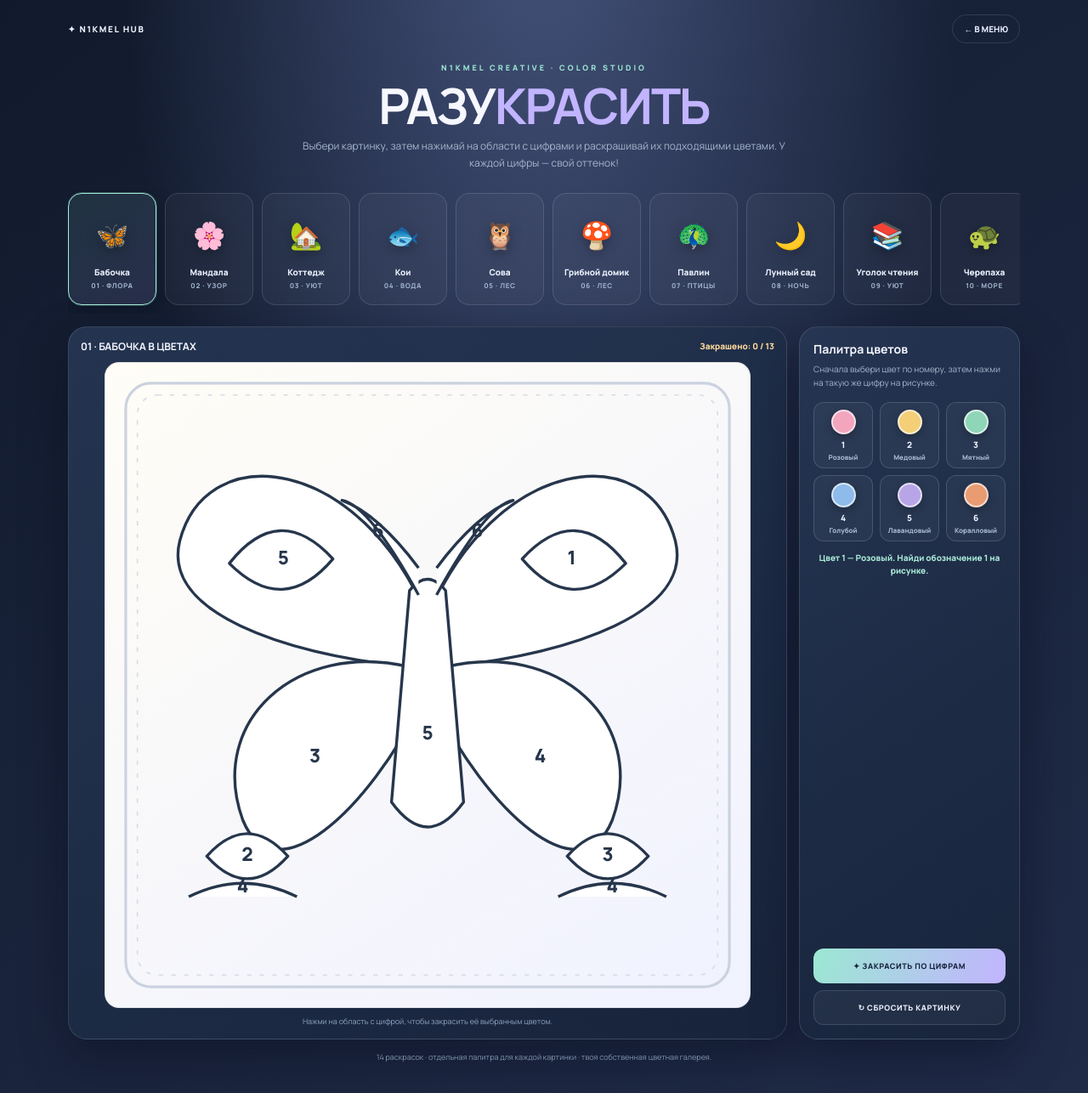
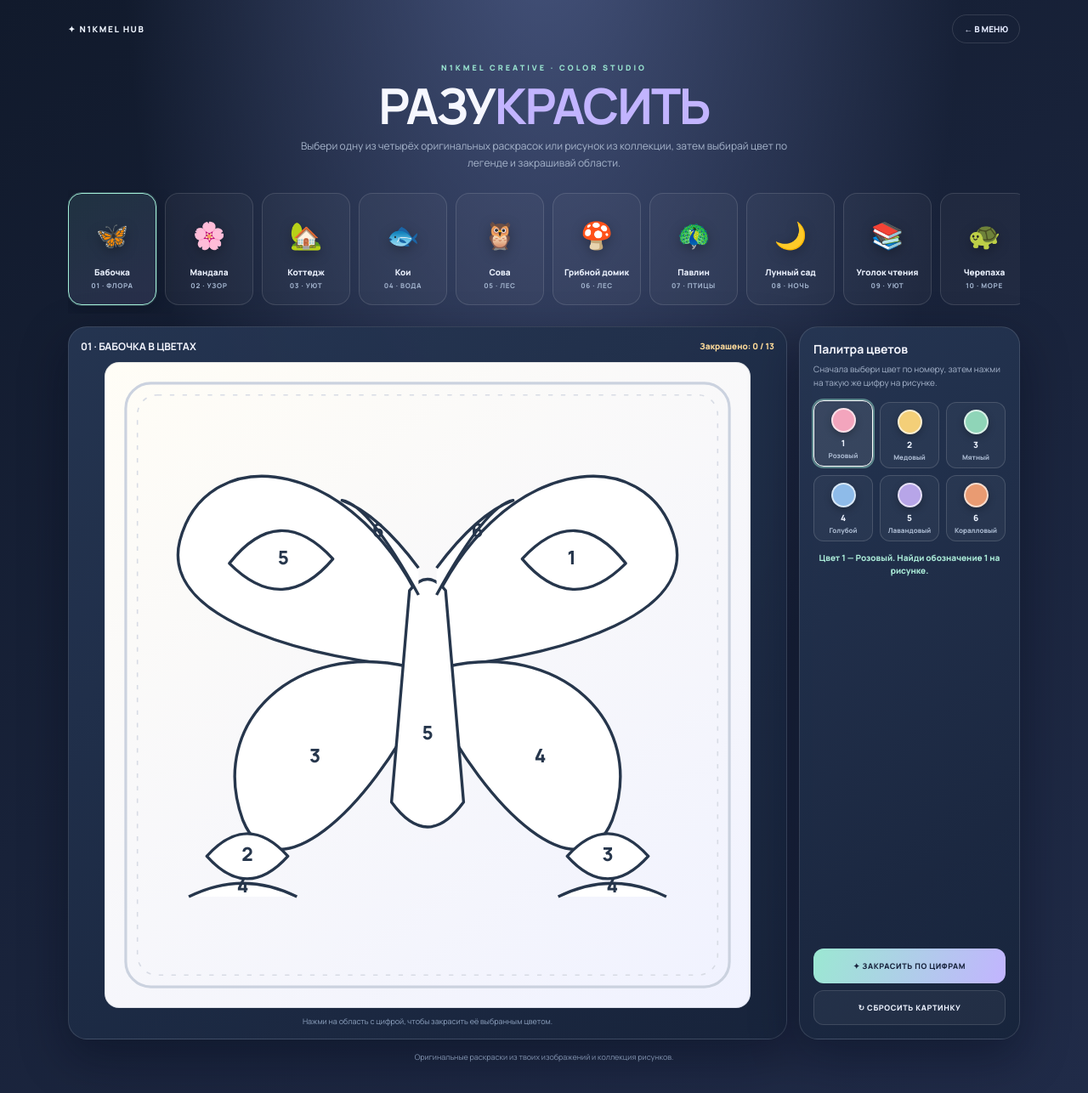
Before and after one commit to nr9853007-spec/Sim.-KEYBOARD, a website: page coloring.html in a window 1280 px wide. Shown: the whole page at 85% size. Drawn offline with Linux system fonts and the light colour scheme.

Commit message:
Use each worksheet's own original color key and fit image canvas

```diff
--- a/coloring.html
+++ b/coloring.html
@@ -10,7 +10,7 @@
 header{display:flex;justify-content:space-between;align-items:center;margin-bottom:22px}.brand{color:#eff5ff;text-decoration:none;font-size:10px;font-weight:1000;letter-spacing:1.6px}.back{color:#e4eaff;text-decoration:none;border:1px solid var(--line);border-radius:99px;padding:9px 13px;font-size:10px;font-weight:900}
 .hero{text-align:center;margin:5px auto 19px}.eyebrow{color:var(--mint);font-size:9px;font-weight:1000;letter-spacing:3px}.hero h1{font-size:clamp(37px,8vw,58px);line-height:1;margin:9px 0;letter-spacing:-2px}.hero h1 span{color:var(--violet)}.hero p{max-width:590px;margin:auto;color:var(--muted);font-size:12px;line-height:1.7}
 .gallery{display:flex;gap:10px;margin:20px 0 15px;padding:4px 2px 10px;overflow-x:auto;scroll-snap-type:x mandatory;scrollbar-color:#91d9c0 #ffffff12}.picture{flex:0 0 104px;scroll-snap-align:start;min-width:0;border:1px solid var(--line);border-radius:16px;padding:9px 6px 10px;background:#ffffff09;color:#edf3ff;font:800 10px Manrope;cursor:pointer;transition:.2s}.picture .thumb{height:65px;display:grid;place-items:center;font-size:31px;margin-bottom:4px;filter:drop-shadow(0 4px 7px #0004)}.picture small{display:block;color:#9eafc9;font-size:8px;letter-spacing:.7px;margin-top:3px}.picture.active{border-color:#a4f0d9;background:linear-gradient(145deg,#8ee9d31c,#b9aaff20);box-shadow:0 0 0 1px #9cebd733,0 8px 22px #050b1c55}.picture:focus-visible,.paint-area:focus-visible,.swatch:focus-visible{outline:3px solid #fff;outline-offset:3px}
-.workspace{display:grid;grid-template-columns:minmax(0,1fr) 260px;gap:14px;align-items:stretch}.canvas-panel,.tools-panel{border:1px solid var(--line);border-radius:22px;background:linear-gradient(145deg,#263653ed,#17243bed);box-shadow:0 20px 55px #02081766}.canvas-panel{padding:14px;min-width:0}.canvas-head{display:flex;justify-content:space-between;gap:10px;align-items:center;margin-bottom:10px}.canvas-head strong{font-size:12px}.progress{font-size:10px;color:var(--gold);font-weight:900;white-space:nowrap}.art-wrap{width:100%;max-width:760px;margin:auto;aspect-ratio:1/1;border-radius:17px;background:linear-gradient(145deg,#fffdf6,#f0f2ff);padding:9px;box-shadow:inset 0 0 0 1px #24324a1a;overflow:hidden}.art-wrap svg{width:100%;height:100%;display:block}.paint-area{stroke:#26364c;stroke-width:3.2;stroke-linejoin:round;cursor:pointer;transition:fill .18s}.paint-area:hover{fill:#f2f5ff}.paint-area.done{cursor:default}.number-label{font-family:Manrope,system-ui,sans-serif;font-size:21px;font-weight:1000;fill:#26364c;pointer-events:none;text-anchor:middle;dominant-baseline:middle}.picture-caption{text-align:center;color:#8fa2bf;font-size:9px;margin:9px 0 0}
+.workspace{display:grid;grid-template-columns:minmax(0,1fr) 260px;gap:14px;align-items:stretch}.canvas-panel,.tools-panel{border:1px solid var(--line);border-radius:22px;background:linear-gradient(145deg,#263653ed,#17243bed);box-shadow:0 20px 55px #02081766}.canvas-panel{padding:14px;min-width:0}.canvas-head{display:flex;justify-content:space-between;gap:10px;align-items:center;margin-bottom:10px}.canvas-head strong{font-size:12px}.progress{font-size:10px;color:var(--gold);font-weight:900;white-space:nowrap}.art-wrap{width:100%;max-width:760px;margin:auto;aspect-ratio:1/1;border-radius:17px;background:linear-gradient(145deg,#fffdf6,#f0f2ff);padding:9px;box-shadow:inset 0 0 0 1px #24324a1a;overflow:hidden}.art-wrap svg{width:100%;height:100%;display:block}.art-wrap canvas{width:100%;height:auto;display:block;max-height:75vh;object-fit:contain}.paint-area{stroke:#26364c;stroke-width:3.2;stroke-linejoin:round;cursor:pointer;transition:fill .18s}.paint-area:hover{fill:#f2f5ff}.paint-area.done{cursor:default}.number-label{font-family:Manrope,system-ui,sans-serif;font-size:21px;font-weight:1000;fill:#26364c;pointer-events:none;text-anchor:middle;dominant-baseline:middle}.picture-caption{text-align:center;color:#8fa2bf;font-size:9px;margin:9px 0 0}
 .tools-panel{padding:16px;display:flex;flex-direction:column}.tools-panel h2{font-size:14px;margin:0 0 6px}.tools-panel>p{font-size:10px;color:var(--muted);line-height:1.6;margin:0 0 15px}.palette{display:grid;grid-template-columns:repeat(3,1fr);gap:8px}.swatch{border:1px solid #ffffff25;border-radius:12px;background:#ffffff0a;color:#edf3ff;padding:8px 3px 7px;cursor:pointer;font:900 10px Manrope;min-width:0}.swatch .color{display:block;width:29px;height:29px;margin:0 auto 5px;border-radius:50%;border:2px solid #ffffffa8;box-shadow:0 3px 8px #0004}.swatch.active{border-color:#fff;box-shadow:0 0 0 2px #9be8d277;background:#ffffff18;transform:translateY(-2px)}.swatch small{display:block;font-size:8px;color:#aab9d0;margin-top:2px}.tool-actions{display:grid;gap:8px;margin-top:auto;padding-top:18px}.action{min-height:41px;border:0;border-radius:12px;background:linear-gradient(110deg,#9be8d2,#c2b4ff);color:#18233d;font:1000 9px Manrope;letter-spacing:.6px;cursor:pointer}.action.secondary{background:#ffffff0b;border:1px solid var(--line);color:#edf3ff}.status{min-height:34px;margin-top:12px;text-align:center;color:#a9e9d6;font-size:10px;font-weight:800;line-height:1.5}
 .footer-note{text-align:center;color:#8294b0;font-size:9px;margin:14px 5px 0;line-height:1.6}
 @media(max-width:700px){.workspace{grid-template-columns:1fr}.tools-panel{order:2}.palette{grid-template-columns:repeat(5,minmax(0,1fr))}.swatch{padding:7px 2px}.swatch .color{width:25px;height:25px}.tool-actions{grid-template-columns:1fr 1fr}.tools-panel>p{margin-bottom:10px}.gallery{gap:7px}.picture{flex-basis:92px;padding:7px 4px}.picture .thumb{font-size:27px;height:48px}.picture span{font-size:9px}.picture small{font-size:7px}.canvas-panel{padding:10px}.art-wrap{padding:5px}}
@@ -19,7 +19,7 @@ header{display:flex;justify-content:space-between;align-items:center;margin-bott
 </style></head>
 <body><main class="app">
 <header><a class="brand" href="index.html">✦ N1KMEL HUB</a><a class="back" href="index.html#games">← В МЕНЮ</a></header>
-<section class="hero"><div class="eyebrow">N1KMEL CREATIVE · COLOR STUDIO</div><h1>РАЗУ<span>КРАСИТЬ</span></h1><p>Выбери картинку, затем нажимай на области с цифрами и раскрашивай их подходящими цветами. У каждой цифры — свой оттенок!</p></section>
+<section class="hero"><div class="eyebrow">N1KMEL CREATIVE · COLOR STUDIO</div><h1>РАЗУ<span>КРАСИТЬ</span></h1><p>Выбери одну из четырёх оригинальных раскрасок или рисунок из коллекции, затем выбирай цвет по легенде и закрашивай области.</p></section>
 <nav class="gallery" id="gallery" aria-label="Выбор картинки">
 <button class="picture active" data-picture="butterfly"><div class="thumb">🦋</div><span>Бабочка</span><small>01 · ФЛОРА</small></button>
 <button class="picture" data-picture="mandala"><div class="thumb">🌸</div><span>Мандала</span><small>02 · УЗОР</small></button>
@@ -40,7 +40,7 @@ header{display:flex;justify-content:space-between;align-items:center;margin-bott
 <div class="canvas-panel"><div class="canvas-head"><strong id="pictureTitle">01 · БАБОЧКА</strong><span class="progress" id="progress">Закрашено: 0 / 8</span></div><div class="art-wrap" id="art" aria-label="Картинка для раскрашивания"></div><div class="picture-caption">Нажми на область с цифрой, чтобы закрасить её выбранным цветом.</div></div>
 <aside class="tools-panel"><h2>Палитра цветов</h2><p>Сначала выбери цвет по номеру, затем нажми на такую же цифру на рисунке.</p><div class="palette" id="palette"></div><div class="status" id="status" aria-live="polite">Выбери цвет №1 и найди цифру 1 на рисунке.</div><div class="tool-actions"><button class="action" id="fillAll">✦ ЗАКРАСИТЬ ПО ЦИФРАМ</button><button class="action secondary" id="reset">↻ СБРОСИТЬ КАРТИНКУ</button></div></aside>
 </section>
-<p class="footer-note">14 раскрасок · отдельная палитра для каждой картинки · твоя собственная цветная галерея.</p>
+<p class="footer-note">Оригинальные раскраски из твоих изображений и коллекция рисунков.</p>
 </main>
 <script>(()=>{'use strict';
 const $=id=>document.getElementById(id);
@@ -134,7 +134,7 @@ function svgFor(scene){
 const body=scene.parts.map((p,i)=>'<g transform="'+(p[4]||'')+'"><path class="paint-area" data-part="'+i+'" d="'+p[0]+'" fill="'+(painted[selected]&&painted[selected][i]?painted[selected][i]:'#fff')+'"/><text class="number-label" x="'+p[2]+'" y="'+p[3]+'">'+p[1]+'</text></g>').join('');
 return '<svg viewBox="0 0 700 700" role="img" aria-label="'+scene.title+' — большая раскраска по номерам"><rect x="15" y="15" width="670" height="670" rx="28" fill="none" stroke="#cbd2df" stroke-width="3"/><rect x="28" y="28" width="644" height="644" rx="22" fill="none" stroke="#d8dce5" stroke-width="1.5" stroke-dasharray="5 9"/>'+body+'</svg>';
 }
-function palette(){$('palette').innerHTML=colors.map((c,i)=>'<button class="swatch '+(paintColor===i+1?'active':'')+'" data-color="'+(i+1)+'" aria-label="Цвет '+(i+1)+': '+colorNames[i]+'"><span class="color" style="background:'+c+'"></span>'+(i+1)+'<small>'+colorNames[i]+'</small></button>').join('');}
+function palette(){const list=scenes[selected].palette||colors.map((color,i)=>({key:String(i+1),color,name:colorNames[i]}));$('palette').innerHTML=list.map(o=>'<button class="swatch '+(String(paintColor)===String(o.key)?'active':'')+'" data-color="'+o.key+'" aria-label="Цвет '+o.key+': '+o.name+'"><span class="color" style="background:'+o.color+'"></span>'+o.key+'<small>'+o.name+'</small></button>').join('');}
 function count(){const p=painted[selected]||{};return{done:Object.keys(p).length,total:scenes[selected].asset?'областей':scenes[selected].parts.length};}
 function render(){const scene=scenes[selected];$('pictureTitle').textContent=String(Object.keys(scenes).indexOf(selected)+1).padStart(2,'0')+' · '+scene.title;
 if(scene.asset){$('art').innerHTML='<canvas id="sourceArt" aria-label="'+scene.title+'"></canvas>';const cv=$('sourceArt'),ctx=cv.getContext('2d',{willReadFrequently:true});sourceCanvas=cv;sourceCtx=ctx;sourceImage=new Image();sourceImage.onload=()=>{cv.width=sourceImage.naturalWidth;cv.height=sourceImage.naturalHeight;ctx.drawImage(sourceImage,0,0);fillHistory=[];$('art').style.aspectRatio=cv.width+' / '+cv.height;};sourceImage.onerror=()=>{$('art').innerHTML='<p style="color:#8a2d2d;padding:30px;text-align:center">Не найдена оригинальная картинка. Добавь файл '+scene.asset+' в репозиторий.</p>';};sourceImage.src=scene.asset+'?v=1';}
```
